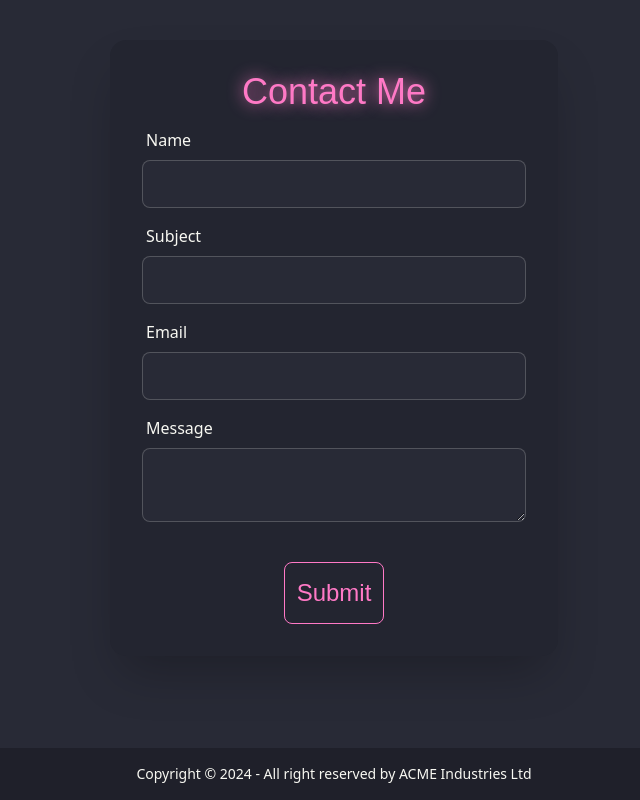
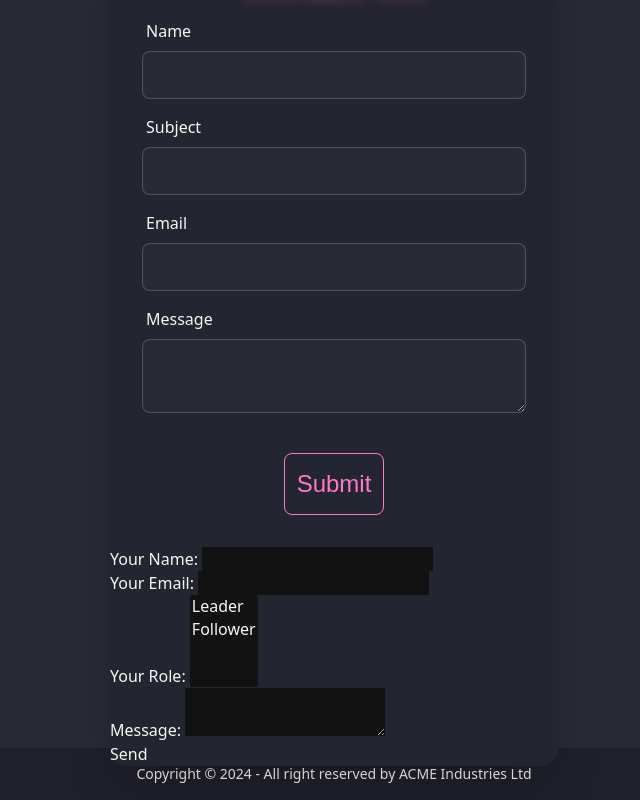
Before and after one commit to Emilyrf/portfolio2-emilyrf, a React (Vite) app: page / in a window 1280 px wide. Shown: the part 1652-2452 px from the top of the page, without its empty margins (306-946 px from the left). Built offline with nearby package versions, Linux system fonts and the light colour scheme; a web font is replaced by a local one.

Commit message:
Netlify configs

```diff
--- a/src/components/Contact/index.jsx
+++ b/src/components/Contact/index.jsx
@@ -60,6 +60,26 @@
                         </button>
                     </div>
                 </form>
+                <form name="contact" method="POST" data-netlify="true">
+                    <p>
+                        <label>Your Name: <input type="text" name="name" /></label>
+                    </p>
+                    <p>
+                        <label>Your Email: <input type="email" name="email" /></label>
+                    </p>
+                    <p>
+                        <label>Your Role: <select name="role[]" multiple>
+                            <option value="leader">Leader</option>
+                            <option value="follower">Follower</option>
+                        </select></label>
+                    </p>
+                    <p>
+                        <label>Message: <textarea name="message"></textarea></label>
+                    </p>
+                    <p>
+                        <button type="submit">Send</button>
+                    </p>
+                </form>
             </div>
         </section>
     )
--- a/src/components/Projects/index.jsx
+++ b/src/components/Projects/index.jsx
@@ -10,21 +10,21 @@
                     description="BidBud is an auction website where users can add items to be bid on and bid on items other users have put up for auction. It was developed for the Semester Project 2."
                     websiteLink="https://loquacious-yeot-03cf33.netlify.app"
                     githubLink="https://github.com/Emilyrf/semester-project-2-emilyrf"
-                    videoSource="/src/assets/bidbud.mov"
+                    videoSource="/assets/bidbud.mov"
                 />
                 <ProjectCard
                     title="Mercado"
                     description="Mercado is an e-commerce website that contains: Homepage , Individual product page, Cart page and Checkout success page. It was developed using React and the Noroff E-Commerce API  for the  JavaScript Frameworks course assigment."
                     websiteLink="https://frameworks2-ca-emilyrf.netlify.app"
                     githubLink="https://github.com/Emilyrf/frameworks2-ca"
-                    videoSource="/src/assets/mercado.mov"
+                    videoSource="/assets/mercado.mov"
                 />
                 <ProjectCard
                     title="Holidaze"
                     description="Holidaze is a booking accomodation website where users can post a venue or book a stay. It was developed for Project Exam 2 using Noroff Holidaze API, React and Tailwind."
                     websiteLink="https://project-exam2-emilyrf.netlify.app"
                     githubLink="https://github.com/Emilyrf/project-exam-2"
-                    videoSource="/src/assets/holidaze.mov"
+                    videoSource="/assets/holidaze.mov"
                 />
             </div>
         </section>
```
